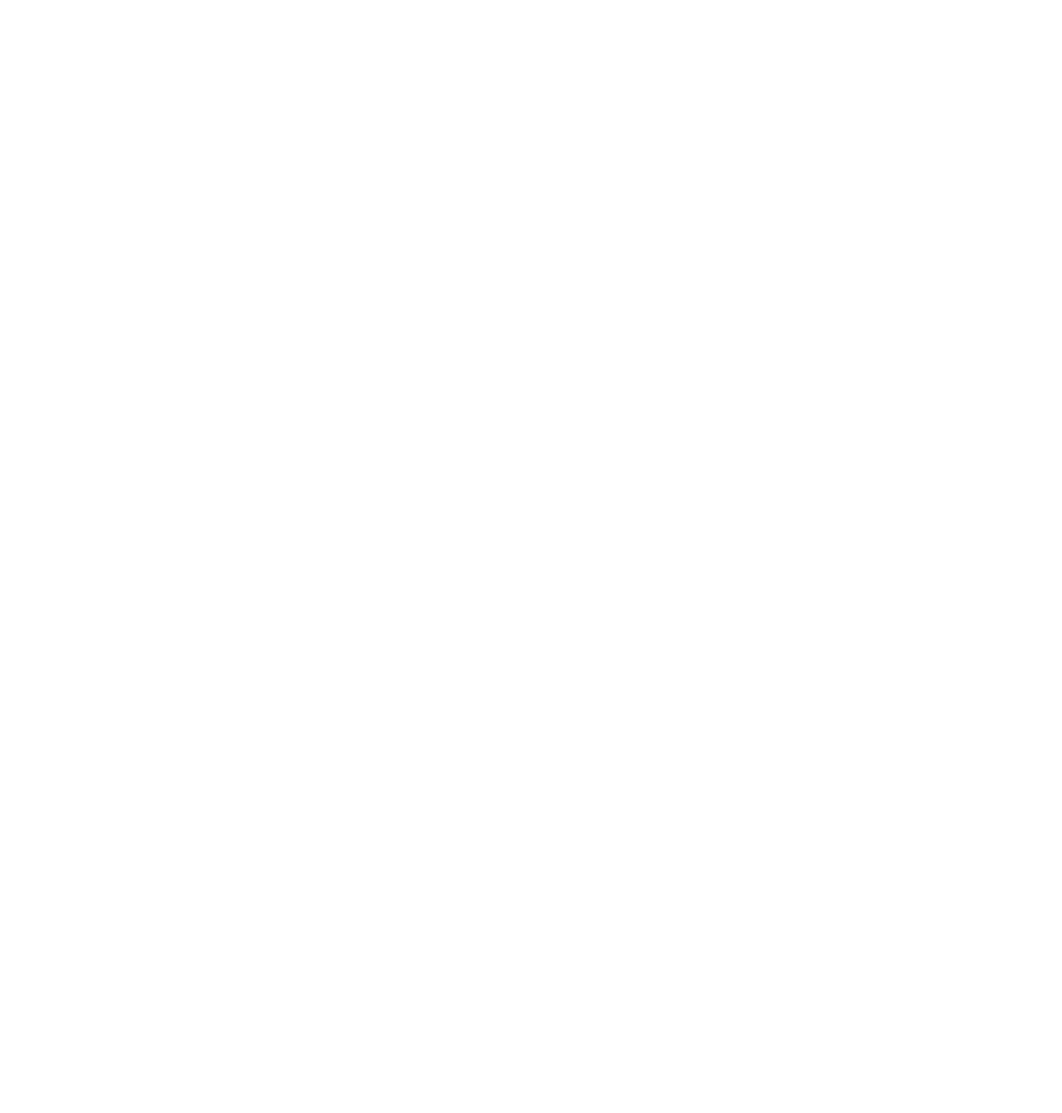
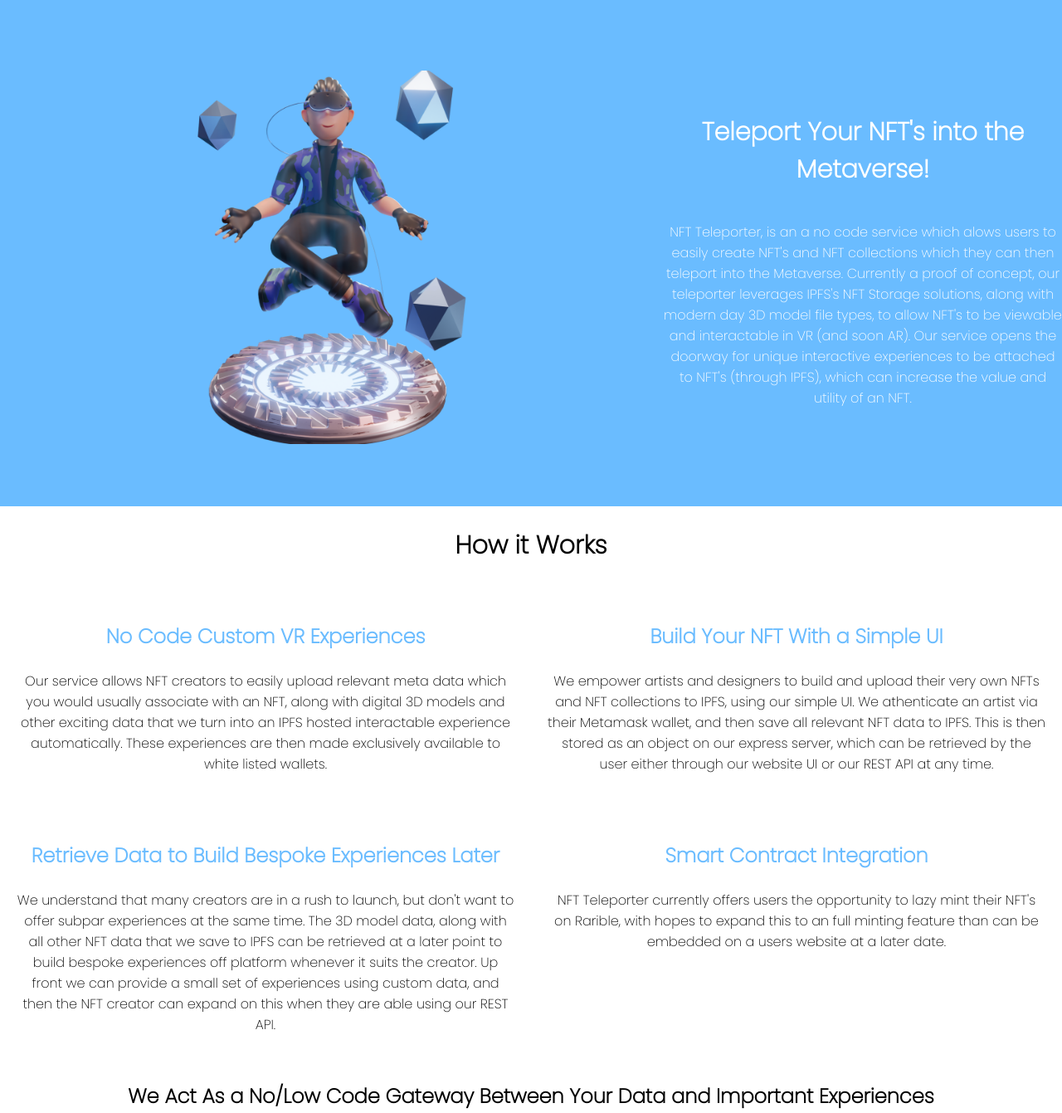
Before and after one commit to xx014939/nft-teleporter-faber-hackathon, a plain HTML site: page index.html in a window 1280 px wide. Shown: the top 1341 px of the page at 83% size. Before the commit the page ends 800 px from the top, so only its background shows below. Drawn offline with Linux system fonts and the light colour scheme.

Commit message:
Update index.html

```diff
--- a/index.html
+++ b/index.html
@@ -1,22 +1,55 @@
 <!DOCTYPE html>
-<html>
+<html lang="en">
   <head>
-    <script src="https://aframe.io/releases/1.2.0/aframe.min.js"></script>
+    <meta charset="UTF-8">
+    <meta name="viewport" content="width=device-width, initial-scale=1.0">
+    <meta http-equiv="X-UA-Compatible" content="ie=edge">
+    <title>HTML 5 Boilerplate</title>
+    <link rel="stylesheet" href="home.css">
+    <link rel="preconnect" href="https://fonts.googleapis.com">
+    <link rel="preconnect" href="https://fonts.gstatic.com" crossorigin>
+    <link href="https://fonts.googleapis.com/css2?family=Poppins:wght@200&display=swap" rel="stylesheet">
   </head>
   <body>
-    <a-scene>
-      <a-box position="-1 0.5 -3" rotation="0 45 0" src="texture.png"></a-box>
-      <a-sphere position="0 1.25 -5" radius="1.25" color="#EF2D5E"></a-sphere>
-
-      <a-assets>
-        <a-asset-item id="tree" src="helment2.gltf"></a-asset-item>
-      </a-assets>
-
-      <a-entity position="1 0.75 -3" gltf-model="#tree"></a-entity>
-
-      <a-plane position="0 0 -4" rotation="-90 0 0" width="4" height="4" color="#7BC8A4"></a-plane>
-      <a-sky color="#ECECEC"></a-sky>
-      <a-entity oculus-touch-controls="hand: right"></a-entity>
-    </a-scene>
+      <div class="body">
+        <div class="hero">
+          <div><img src="vr.png"/></div>
+          <div>
+            <h2>Teleport Your NFT's into the Metaverse!</h2>
+            <p>NFT Teleporter, is an a no code service which alows users to easily create NFT's and NFT collections which they can then teleport into the Metaverse. Currently a proof of concept, our teleporter leverages IPFS's NFT Storage solutions, along with modern day 3D model file types, to allow NFT's to be viewable and interactable in VR (and soon AR). Our service opens the doorway for unique interactive experiences to be attached to NFT's (through IPFS), which can increase the value and utility of an NFT.</p>
+          </div>
+        </div>
+        <div class="how-it-works__container">
+          <h2>How it Works</h2>
+          <div class="how-it-works__points-container">
+            <div class="how-it-works__points">
+              <h3>No Code Custom VR Experiences</h3>
+              <p>Our service allows NFT creators to easily upload relevant meta data which you would usually associate with an NFT, along with digital 3D models and other exciting data that we turn into an IPFS hosted interactable experience automatically. These experiences are then made exclusively available to white listed wallets.</p>
+            </div>
+            <div class="how-it-works__points">
+              <h3>Build Your NFT With a Simple UI</h3>
+              <p>We empower artists and designers to build and upload their very own NFTs and NFT collections to IPFS, using our simple UI. We athenticate an artist via their Metamask wallet, and then save all relevant NFT data to IPFS. This is then stored as an object on our express server, which can be retrieved by the user either through our website UI or our REST API at any time.</p>
+            </div>
+            <div class="how-it-works__points">
+              <h3>Retrieve Data to Build Bespoke Experiences Later</h3>
+              <p>We understand that many creators are in a rush to launch, but don't want to offer subpar experiences at the same time. The 3D model data, along with all other NFT data that we save to IPFS can be retrieved at a later point to build bespoke experiences off platform whenever it suits the creator. Up front we can provide a small set of experiences using custom data, and then the NFT creator can expand on this when they are able using our REST API.</p>
+            </div>
+            <div class="how-it-works__points">
+              <h3>Smart Contract Integration</h3>
+              <p>NFT Teleporter currently offers users the opportunity to lazy mint their NFT's on Rarible, with hopes to expand this to an full minting feature than can be embedded on a users website at a later date.</p>
+            </div>
+          </div>
+        </div>
+        <div class="diagram-container">
+          <h2>We Act As a No/Low Code Gateway Between Your Data and Important Experiences</h2>
+          <img src="diagram.png"/>
+        </div>
+        <div class="get-started__container">
+          <h2>Get Started</h2>
+          <a class="submit-button" href="/wallet-auth.html">Authenticate Your Wallet</a>
+        </div>
+        <div style="height: 50px;"></div>
+      </div>
+	<script src="index.js"></script>
   </body>
 </html>
```
